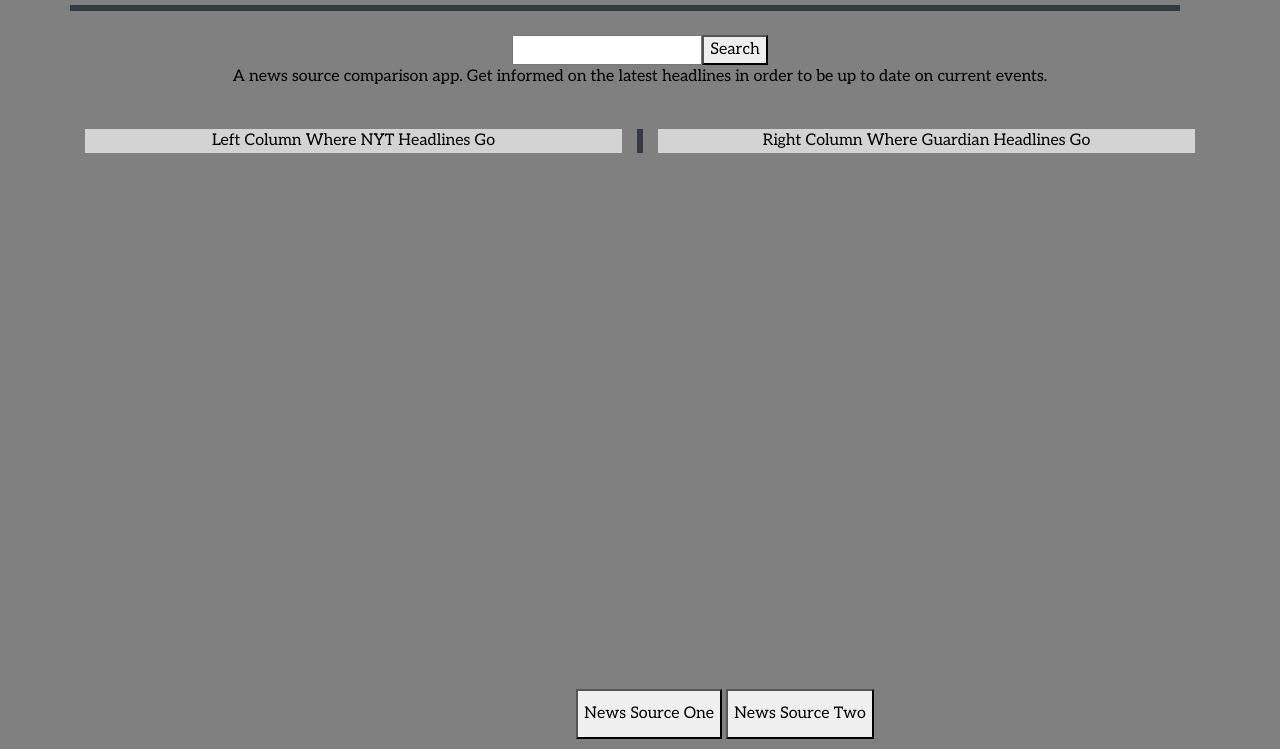
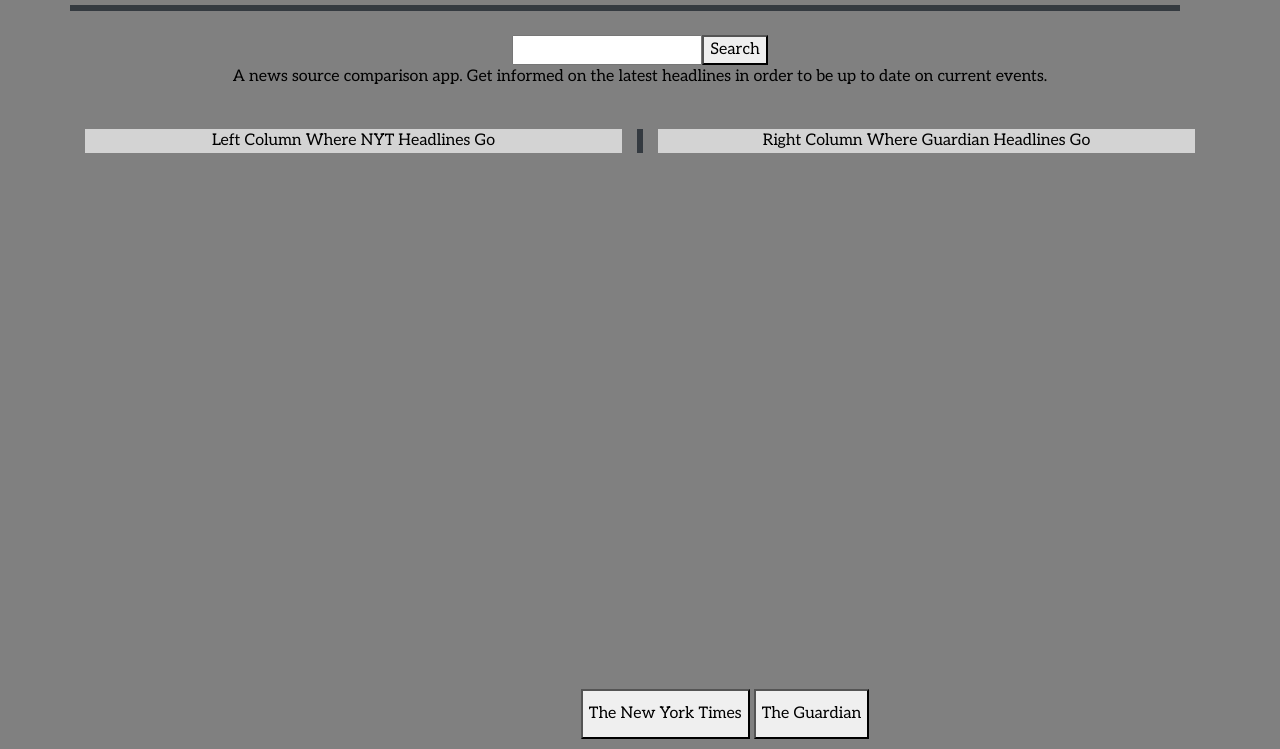
Before and after one commit to KuhlThing/GroupProject, a plain HTML site: page index.html in a window 1280 px wide. Shown: the part 51-800 px from the top of the page. Drawn offline with nearby package versions, Linux system fonts and the light colour scheme; a web font is replaced by a local one.

Commit message:
adding functionality of buttons to open news pages

```diff
--- a/index.html
+++ b/index.html
@@ -67,8 +67,12 @@
 
                 <footer class="footer">
                     <div class="text-muted">
-                        <button id="newsButton1">News Source One</button>
-                        <button id="newsButton2">News Source Two</button>
+                        <button onclick="window.location.href = 'https://www.nytimes.com/';" id="newsButton1">
+                            The New York Times
+                        </button>
+                        <button onclick="window.location.href = 'https://www.theguardian.com/us';" id="newsButton2">
+                            The Guardian
+                        </button>
                     </div>
                 </footer>
 
```
